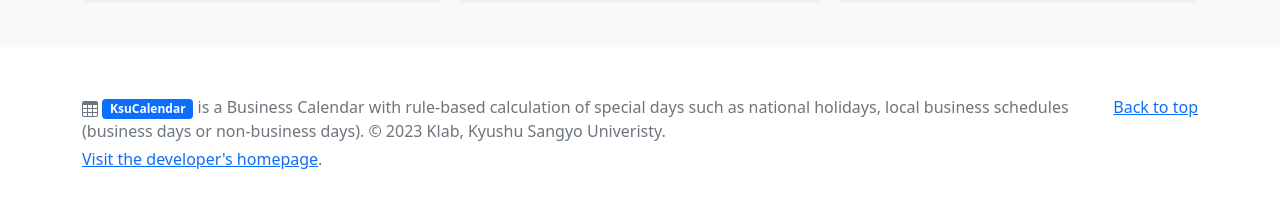
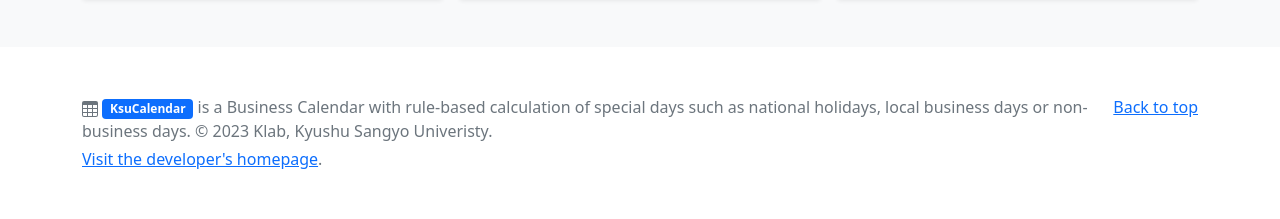
Before and after one commit to kuhaha/bizcal-1, a PHP site: page /index.php in a window 1280 px wide. Shown: the part 2764-2983 px from the top of the page. Run offline with PHP 8.4, Linux system fonts and the light colour scheme.

Commit message:
Update index.php

```diff
--- a/index.php
+++ b/index.php
@@ -122,7 +122,7 @@
     </p>
     <p class="mb-1"><svg width="16" height="16" fill="currentColor" class="bi bi-table"><use xlink:href="#table"/></svg>
         <span class="badge bg-primary text-white">KsuCalendar</span> is a Business Calendar with rule-based calculation of
-      special days such as national holidays, local business schedules (business days or non-business days). &copy; 2023 Klab, Kyushu Sangyo Univeristy.
+      special days such as national holidays, local business days or non-business days. &copy; 2023 Klab, Kyushu Sangyo Univeristy.
        </p>
 
     <p class="mb-0"><a href="http://www.is.kyusan-u.ac.jp/~chengk/">Visit the developer's homepage</a>.</p>
```
